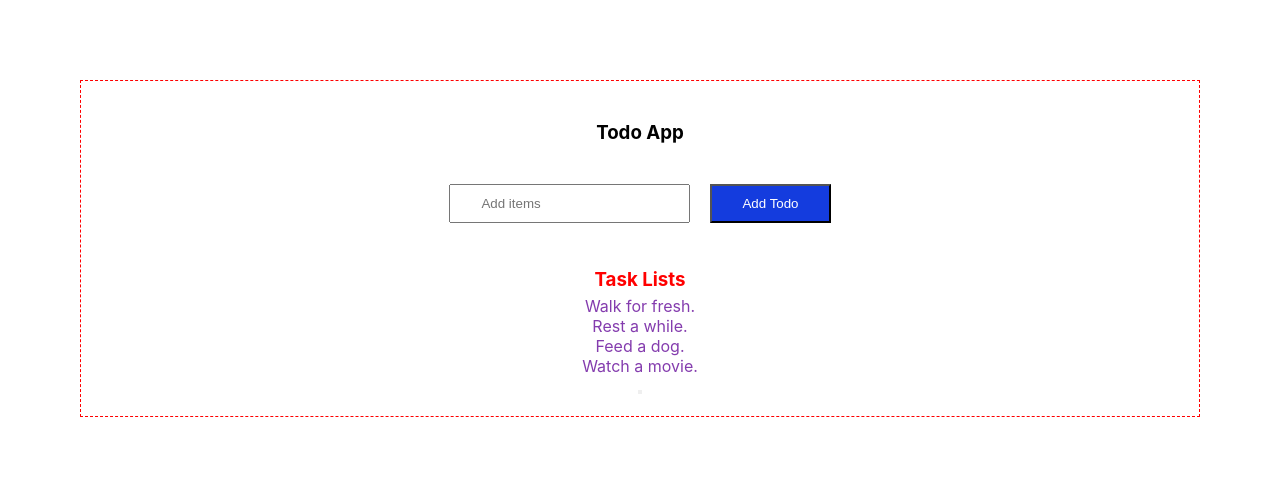
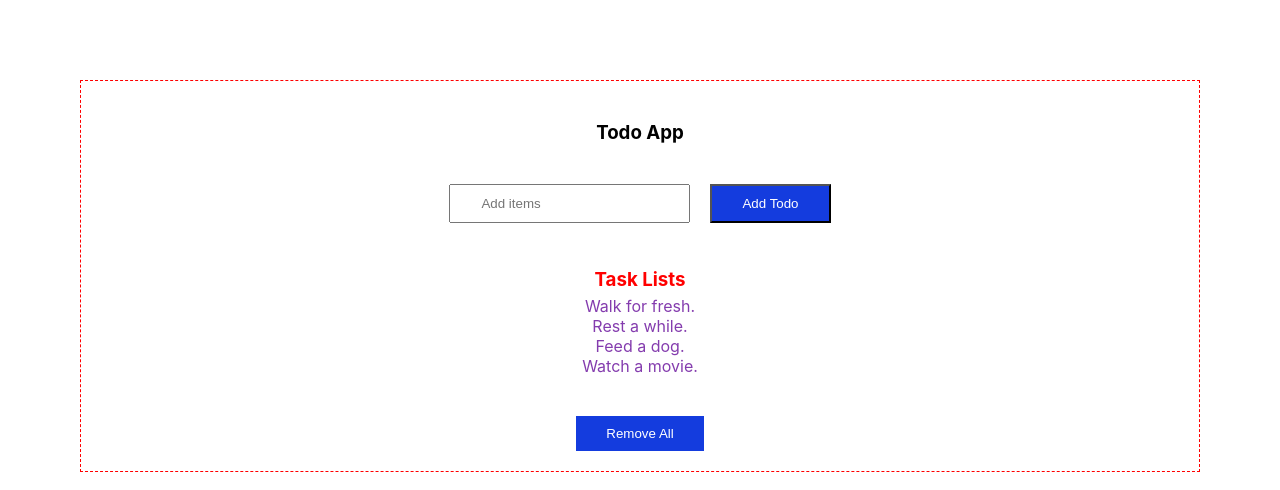
Before and after one commit to dealbisac/first-project-a, a React (Create React App) app: page / in a window 1280 px wide. Shown: the top 490 px of the page. Built offline with nearby package versions, Linux system fonts and the light colour scheme.

Commit message:
add button design

```diff
--- a/src/components/Todo.css
+++ b/src/components/Todo.css
@@ -41,3 +41,17 @@
 .todo-lists ul li {
     color: #843cae;
 }
+
+.todo-removeall {
+    margin: 20px;
+    padding: 10px 30px;
+    text-decoration: none;
+    cursor: pointer;
+    background-color: #143cde;
+    color: #fff;
+    border: none;
+}
+
+.todo-removeall:hover {
+    background-color: #f00;
+}
--- a/src/components/Todo.jsx
+++ b/src/components/Todo.jsx
@@ -21,9 +21,9 @@ const Todo = () => {
                 <li>Feed a dog.</li>
                 <li>Watch a movie.</li>
             </ul>
+        </div>
 
-            <button name='removeall' value="Remove All"/>
-        </div>
+        <input type="button" className='todo-removeall' value="Remove All"/>
     </div>
   )
 }
```
